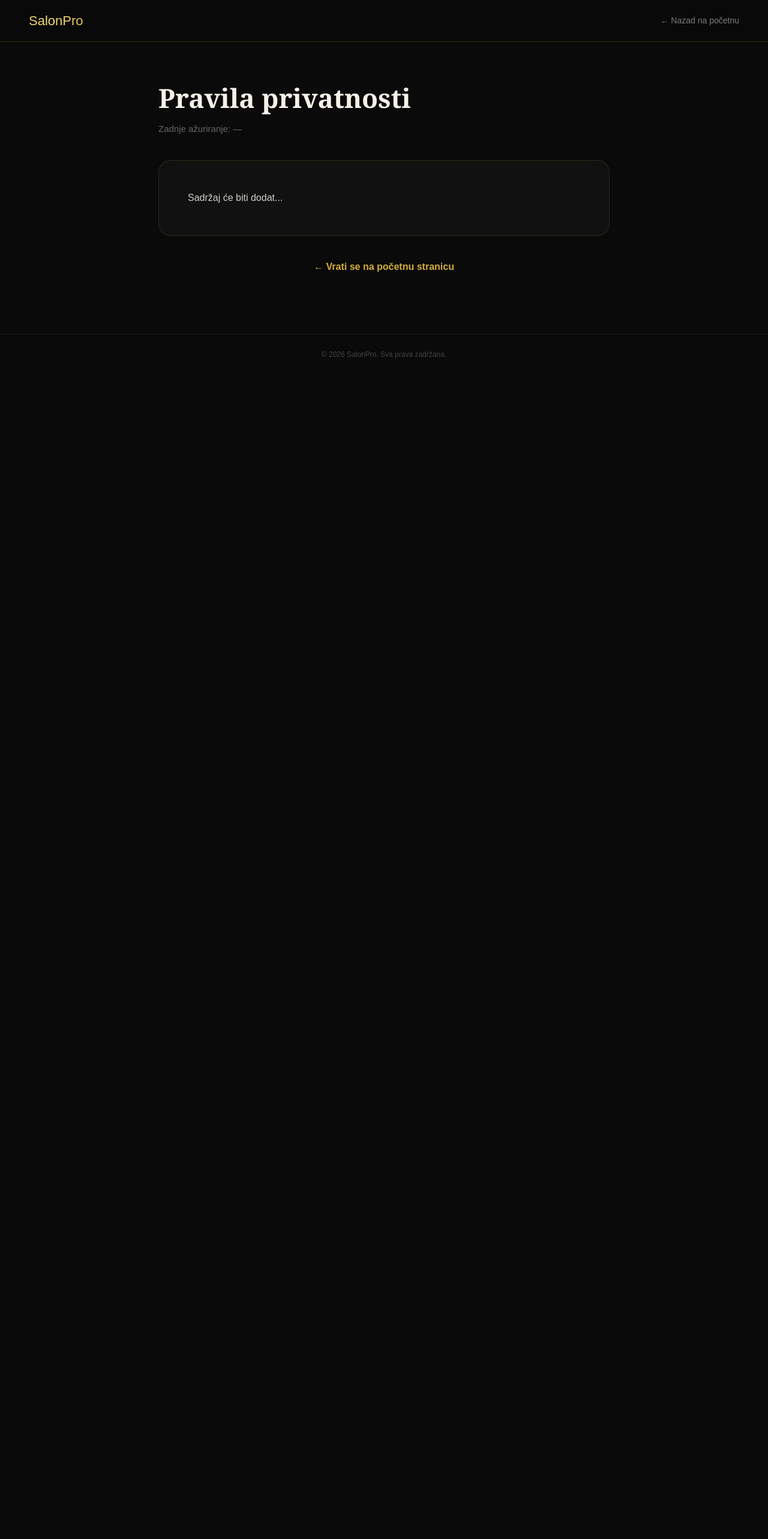
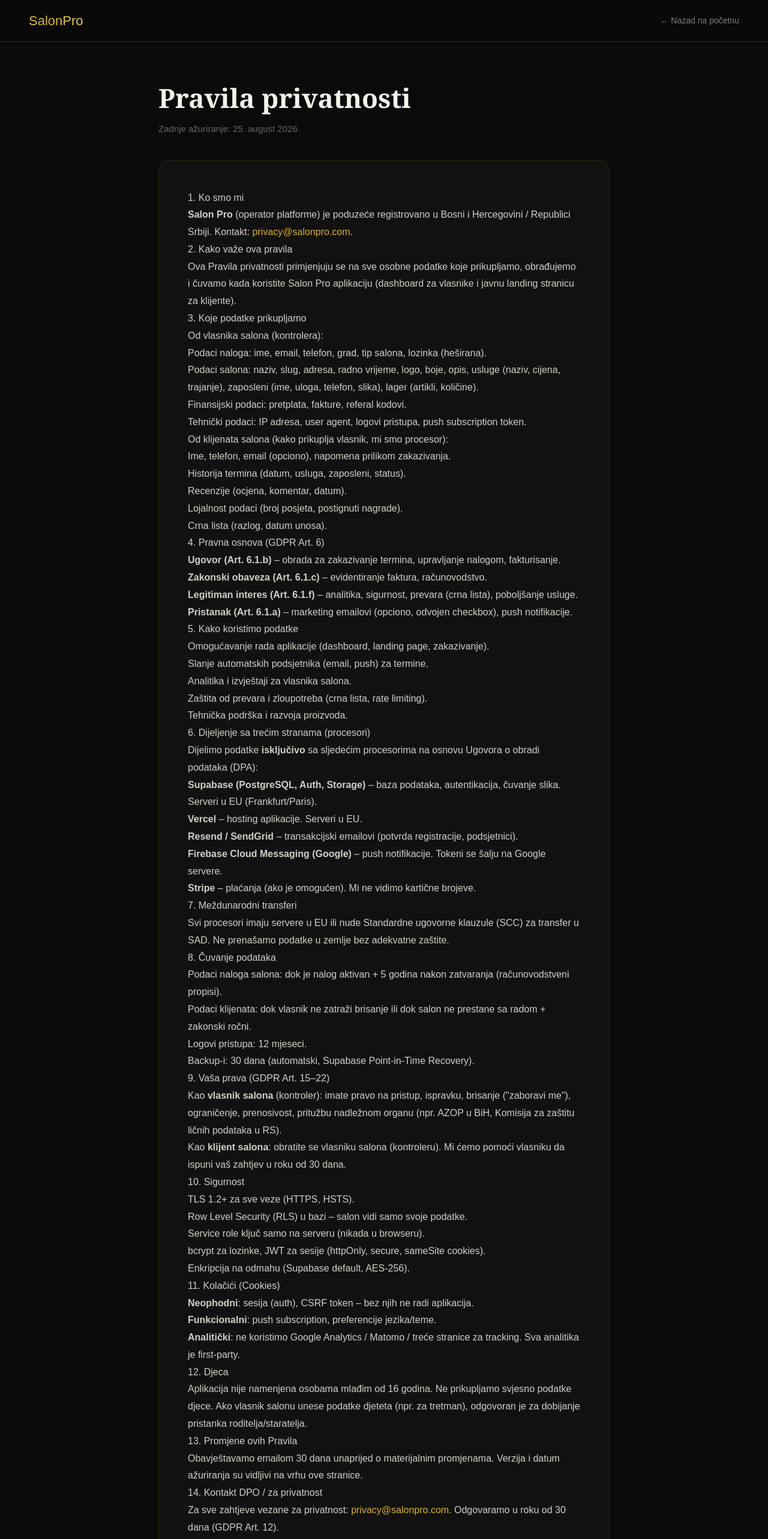
Before and after one commit to Zoran251/salon_pro, a Next.js app: page /privacy in a window 1280 px wide. Shown: the top 2566 px of the page at 60% size. Before the commit the page ends 800 px from the top, so only its background shows below. Built offline with nearby package versions, Linux system fonts and the light colour scheme; no server answers; the database is empty.

Commit message:
Terms/Privacy: static pages with hardcoded content (no DB needed)

```diff
--- a/app/privacy/page.tsx
+++ b/app/privacy/page.tsx
@@ -6,11 +6,101 @@ export const metadata: Metadata = {
   description: 'Pravila privatnosti i zaštite podataka aplikacije Salon Pro.',
 }
 
-export default async function PrivacyPage() {
-  const res = await fetch(`${process.env.NEXT_PUBLIC_SITE_URL || 'http://localhost:3000'}/api/legal/privacy`, {
-    next: { revalidate: 3600 },
-  })
-  const { data } = await res.json()
+const PRIVACY_CONTENT = `
+<h2>1. Ko smo mi</h2>
+<p><strong>Salon Pro</strong> (operator platforme) je poduzeće registrovano u Bosni i Hercegovini / Republici Srbiji. Kontakt: <a href="mailto:privacy@salonpro.com" style="color:#d4af37">privacy@salonpro.com</a>.</p>
+
+<h2>2. Kako važe ova pravila</h2>
+<p>Ova Pravila privatnosti primjenjuju se na sve osobne podatke koje prikupljamo, obrađujemo i čuvamo kada koristite Salon Pro aplikaciju (dashboard za vlasnike i javnu landing stranicu za klijente).</p>
+
+<h2>3. Koje podatke prikupljamo</h2>
+<h3>Od vlasnika salona (kontrolera):</h3>
+<ul>
+<li>Podaci naloga: ime, email, telefon, grad, tip salona, lozinka (heširana).</li>
+<li>Podaci salona: naziv, slug, adresa, radno vrijeme, logo, boje, opis, usluge (naziv, cijena, trajanje), zaposleni (ime, uloga, telefon, slika), lager (artikli, količine).</li>
+<li>Finansijski podaci: pretplata, fakture, referal kodovi.</li>
+<li>Tehnički podaci: IP adresa, user agent, logovi pristupa, push subscription token.</li>
+</ul>
+
+<h3>Od klijenata salona (kako prikuplja vlasnik, mi smo procesor):</h3>
+<ul>
+<li>Ime, telefon, email (opciono), napomena prilikom zakazivanja.</li>
+<li>Historija termina (datum, usluga, zaposleni, status).</li>
+<li>Recenzije (ocjena, komentar, datum).</li>
+<li>Lojalnost podaci (broj posjeta, postignuti nagrade).</li>
+<li>Crna lista (razlog, datum unosa).</li>
+</ul>
+
+<h2>4. Pravna osnova (GDPR Art. 6)</h2>
+<ul>
+<li><strong>Ugovor (Art. 6.1.b)</strong> – obrada za zakazivanje termina, upravljanje nalogom, fakturisanje.</li>
+<li><strong>Zakonski obaveza (Art. 6.1.c)</strong> – evidentiranje faktura, računovodstvo.</li>
+<li><strong>Legitiman interes (Art. 6.1.f)</strong> – analitika, sigurnost, prevara (crna lista), poboljšanje usluge.</li>
+<li><strong>Pristanak (Art. 6.1.a)</strong> – marketing emailovi (opciono, odvojen checkbox), push notifikacije.</li>
+</ul>
+
+<h2>5. Kako koristimo podatke</h2>
+<ul>
+<li>Omogućavanje rada aplikacije (dashboard, landing page, zakazivanje).</li>
+<li>Slanje automatskih podsjetnika (email, push) za termine.</li>
+<li>Analitika i izvještaji za vlasnika salona.</li>
+<li>Zaštita od prevara i zloupotreba (crna lista, rate limiting).</li>
+<li>Tehnička podrška i razvoja proizvoda.</li>
+</ul>
+
+<h2>6. Dijeljenje sa trećim stranama (procesori)</h2>
+<p>Dijelimo podatke <strong>isključivo</strong> sa sljedećim procesorima na osnovu Ugovora o obradi podataka (DPA):</p>
+<ul>
+<li><strong>Supabase (PostgreSQL, Auth, Storage)</strong> – baza podataka, autentikacija, čuvanje slika. Serveri u EU (Frankfurt/Paris).</li>
+<li><strong>Vercel</strong> – hosting aplikacije. Serveri u EU.</li>
+<li><strong>Resend / SendGrid</strong> – transakcijski emailovi (potvrda registracije, podsjetnici).</li>
+<li><strong>Firebase Cloud Messaging (Google)</strong> – push notifikacije. Tokeni se šalju na Google servere.</li>
+<li><strong>Stripe</strong> – plaćanja (ako je omogućen). Mi ne vidimo kartične brojeve.</li>
+</ul>
+
+<h2>7. Meždunarodni transferi</h2>
+<p>Svi procesori imaju servere u EU ili nude Standardne ugovorne klauzule (SCC) za transfer u SAD. Ne prenašamo podatke u zemlje bez adekvatne zaštite.</p>
+
+<h2>8. Čuvanje podataka</h2>
+<ul>
+<li>Podaci naloga salona: dok je nalog aktivan + 5 godina nakon zatvaranja (računovodstveni propisi).</li>
+<li>Podaci klijenata: dok vlasnik ne zatraži brisanje ili dok salon ne prestane sa radom + zakonski ročni.</li>
+<li>Logovi pristupa: 12 mjeseci.</li>
+<li>Backup-i: 30 dana (automatski, Supabase Point-in-Time Recovery).</li>
+</ul>
+
+<h2>9. Vaša prava (GDPR Art. 15–22)</h2>
+<p>Kao <strong>vlasnik salona</strong> (kontroler): imate pravo na pristup, ispravku, brisanje ("zaboravi me"), ograničenje, prenosivost, pritužbu nadležnom organu (npr. AZOP u BiH, Komisija za zaštitu ličnih podataka u RS).</p>
+<p>Kao <strong>klijent salona</strong>: obratite se vlasniku salona (kontroleru). Mi ćemo pomoći vlasniku da ispuni vaš zahtjev u roku od 30 dana.</p>
+
+<h2>10. Sigurnost</h2>
+<ul>
+<li>TLS 1.2+ za sve veze (HTTPS, HSTS).</li>
+<li>Row Level Security (RLS) u bazi – salon vidi samo svoje podatke.</li>
+<li>Service role ključ samo na serveru (nikada u browseru).</li>
+<li>bcrypt za lozinke, JWT za sesije (httpOnly, secure, sameSite cookies).</li>
+<li>Enkripcija na odmahu (Supabase default, AES-256).</li>
+</ul>
+
+<h2>11. Kolačići (Cookies)</h2>
+<ul>
+<li><strong>Neophodni</strong>: sesija (auth), CSRF token – bez njih ne radi aplikacija.</li>
+<li><strong>Funkcionalni</strong>: push subscription, preferencije jezika/teme.</li>
+<li><strong>Analitički</strong>: ne koristimo Google Analytics / Matomo / treće stranice za tracking. Sva analitika je first-party.</li>
+</ul>
+
+<h2>12. Djeca</h2>
+<p>Aplikacija nije namenjena osobama mlađim od 16 godina. Ne prikupljamo svjesno podatke djece. Ako vlasnik salonu unese podatke djeteta (npr. za tretman), odgovoran je za dobijanje pristanka roditelja/staratelja.</p>
+
+<h2>13. Promjene ovih Pravila</h2>
+<p>Obavještavamo emailom 30 dana unaprijed o materijalnim promjenama. Verzija i datum ažuriranja su vidljivi na vrhu ove stranice.</p>
+
+<h2>14. Kontakt DPO / za privatnost</h2>
+<p>Za sve zahtjeve vezane za privatnost: <a href="mailto:privacy@salonpro.com" style="color:#d4af37">privacy@salonpro.com</a>. Odgovaramo u roku od 30 dana (GDPR Art. 12).</p>
+`
+
+export default function PrivacyPage() {
+  const GOLD = '#d4af37'
 
   return (
     <main style={{ background: '#0a0a0a', minHeight: '100vh', color: '#f5f0e8', fontFamily: 'sans-serif' }}>
@@ -26,18 +116,18 @@ export default async function PrivacyPage() {
 
       <div style={{ maxWidth: '800px', margin: '0 auto', padding: '60px 24px 100px' }}>
         <h1 style={{ fontSize: 'clamp(28px,5vw,44px)', fontWeight: 700, fontFamily: 'Georgia,serif', color: '#f5f0e8', marginBottom: '8px' }}>
-          {data?.title || 'Pravila privatnosti'}
+          Pravila privatnosti
         </h1>
         <p style={{ color: 'rgba(245,240,232,0.4)', marginBottom: '40px', fontSize: '15px' }}>
-          Zadnje ažuriranje: {data?.updated_at ? new Date(data.updated_at).toLocaleDateString('sr-RS') : '—'}
+          Zadnje ažuriranje: 25. august 2026.
         </p>
 
         <div style={{ background: '#111', border: '0.5px solid rgba(212,175,55,.15)', borderRadius: '20px', padding: '48px', lineHeight: 1.8, color: 'rgba(245,240,232,0.85)' }}>
-          <div dangerouslySetInnerHTML={{ __html: data?.content_html || '<p>Sadržaj će biti dodat...</p>' }} />
+          <div dangerouslySetInnerHTML={{ __html: PRIVACY_CONTENT }} />
         </div>
 
         <div style={{ marginTop: '40px', textAlign: 'center' }}>
-          <Link href="/" style={{ color: '#d4af37', textDecoration: 'none', fontWeight: 600 }}>
+          <Link href="/" style={{ color: GOLD, textDecoration: 'none', fontWeight: 600 }}>
             ← Vrati se na početnu stranicu
           </Link>
         </div>
--- a/app/terms/page.tsx
+++ b/app/terms/page.tsx
@@ -6,11 +6,70 @@ export const metadata: Metadata = {
   description: 'Uslovi korištenja aplikacije Salon Pro za upravljanje frizerskim i kozmetičkim salonima.',
 }
 
-export default async function TermsPage() {
-  const res = await fetch(`${process.env.NEXT_PUBLIC_SITE_URL || 'http://localhost:3000'}/api/legal/terms`, {
-    next: { revalidate: 3600 },
-  })
-  const { data } = await res.json()
+const TERMS_CONTENT = `
+<h2>1. Uvod i prihvaćanje uslova</h2>
+<p>Dobrodošli u Salon Pro ("mi", "naš", "aplikacija"). Koristeći našu aplikaciju i usluge, prihvaćate ove Uslove korištenja ("Uslovi"). Molimo vas da ih pažljivo pročitate.</p>
+
+<h2>2. Opis usluge</h2>
+<p>Salon Pro je SaaS platforma za upravljanje frizerskim, kozmetičkim i drugim tipovima salona. Omogućuje: online zakazivanje termina putem javne landing stranice, upravljanje uslugama, zaposlenima, lagerom, analitiku, automatske podsjetnike, recenzije, lojalnost i crnu listu klijenata.</p>
+
+<h2>3. Registracija i nalog</h3>
+<ul>
+<li>Registracijom salon postaje "vlasnik naloga" i odgovoran je za sve aktivnosti na svom nalogu.</li>
+<li>Vlasnik mora unijeti tačne podatke (naziv, email, telefon, grad, tip salona).</li>
+<li>Lozinke se čuvaju heširane (bcrypt) – mi ih ne vidimo niti čuvamo u čitljivom obliku.</li>
+</ul>
+
+<h2>4. Pretplate i plaćanje</h3>
+<ul>
+<li>Dostupni planovi: Mjesečni (29,99 €/mj), Godišnji (299 €/god), Doživotna licenca (1.200 € jednokratno).</li>
+<li>Cijene su u EUR, plaćanje obavlja se putem Stripe (kartica) ili putem fakture (dogovorno).</li>
+<li>Promo kod "Osnivac10" daje doživotnu licencu za 500 € (limitirano na 10 licenci).</li>
+<li>Preporuka: za 3 nova salona registrovana putem referal koda, godišnja pretplata snižava se na 254 €.</li>
+<li>Otkazivanje: mjesečni plan se može otkazati u bilo kom trenutku, godišnji i doživotni nisu povratni.</li>
+</ul>
+
+<h2>5. Odgovornost vlasnika salona</h3>
+<ul>
+<li>Vlasnik je odgovoran za sadržaj svoje landing stranice (usluge, cjene, radno vrijeme, slike).</li>
+<li>Vlasnik mora imati sve potrebne dozvole/licence za rad (sanitarna ispravnost, craft licence itd.).</li>
+<li>Vlasnik upravlja podacima своих klijenata u skladu sa zakonom.</li>
+</ul>
+
+<h2>6. Podaci klijenata i privatnost</h3>
+<p>Detaljna obrada osobnih podataka opisana je u <a href="/privacy" style="color:#d4af37">Pravilima privatnosti</a>. Kratko: mi smo <strong>procesori</strong> podataka, vlasnik salona je <strong>kontroler</strong>. Mi ne prodajemo niti dijelišemo podatke klijenata sa trećim stranama osim za tehničke potrebe (hosting, email, push notifikacije).</p>
+
+<h2>7. Intelektualna svojina</h3>
+<ul>
+<li>Kod, dizajn, baza podataka i funkcionalnosti Salon Pro su naša intelektualna svojina.</li>
+<li>Vlasnik salona zadržava prava na svoje slike, logo, tekstove i podatke klijenata.</li>
+<li>Prilikom otkazivanja pretplate, vlasnik može izvezti svoje podatke (JSON/CSV).</li>
+</ul>
+
+<h2>8. Dostupnost i održavanje</h3>
+<ul>
+<li>Ciljamo na 99,9% uptime. Planirano održavanje obavljamo noću (najčešće 02–04h).</li>
+<li>Ne garatujemo neprekidnu dostupnost (force majeure, DDoS, problemi sa dobavljačem oblaka).</li>
+</ul>
+
+<h2>9. Odricanje od garancija i ograničenje odgovornosti</h3>
+<p>Usluga se pruža "kakva jest" i "kada je dostupna". Ne snosimo odgovornost za: gubitak profitа, gubitak podataka zbog greške korisnika, radnje trećih strana (Stripe, Supabase, Vercel, Firebase), ili bilo kakve indirektne štete. Naša ukupna odgovornost ograničena je na iznos plaćen u zadnjih 12 mjeseci.</p>
+
+<h2>10. Promjene Uslova</h3>
+<p>Možemo izmijeniti ove Uslove. O svim važnijim promjenama obavijestiti ćemo vas emailom najmanje 30 dana prije stupanja na snagu. Nastavak korištenja nakon promjene znači prihvaćanje novih Uslova.</p>
+
+<h2>11. Primjenjivo pravo i rask</h3>
+<ul>
+<li>Ovi Uslovi su podložni zakonima Bosne i Hercegovine / Republike Srbije / Crne Gore (prema sjedištu korisnika).</li>
+<li>Svi sporovi rješavaju se mirno, a ako to ne uspije — nadležnim sudom u sjedištu korisnika.</li>
+</ul>
+
+<h2>12. Kontakt</h3>
+<p>Za pitanja oko ovih Uslova: <a href="mailto:legal@salonpro.com" style="color:#d4af37">legal@salonpro.com</a> ili putem <a href="/#contact" style="color:#d4af37">kontakt forme</a>.</p>
+`
+
+export default function TermsPage() {
+  const GOLD = '#d4af37'
 
   return (
     <main style={{ background: '#0a0a0a', minHeight: '100vh', color: '#f5f0e8', fontFamily: 'sans-serif' }}>
@@ -26,18 +85,18 @@ export default async function TermsPage() {
 
       <div style={{ maxWidth: '800px', margin: '0 auto', padding: '60px 24px 100px' }}>
         <h1 style={{ fontSize: 'clamp(28px,5vw,44px)', fontWeight: 700, fontFamily: 'Georgia,serif', color: '#f5f0e8', marginBottom: '8px' }}>
-          {data?.title || 'Uslovi korištenja'}
+          Uslovi korištenja
         </h1>
         <p style={{ color: 'rgba(245,240,232,0.4)', marginBottom: '40px', fontSize: '15px' }}>
-          Zadnje ažuriranje: {data?.updated_at ? new Date(data.updated_at).toLocaleDateString('sr-RS') : '—'}
+          Zadnje ažuriranje: 25. august 2026.
         </p>
 
         <div style={{ background: '#111', border: '0.5px solid rgba(212,175,55,.15)', borderRadius: '20px', padding: '48px', lineHeight: 1.8, color: 'rgba(245,240,232,0.85)' }}>
-          <div dangerouslySetInnerHTML={{ __html: data?.content_html || '<p>Sadržaj će biti dodat...</p>' }} />
+          <div dangerouslySetInnerHTML={{ __html: TERMS_CONTENT }} />
         </div>
 
         <div style={{ marginTop: '40px', textAlign: 'center' }}>
-          <Link href="/" style={{ color: '#d4af37', textDecoration: 'none', fontWeight: 600 }}>
+          <Link href="/" style={{ color: GOLD, textDecoration: 'none', fontWeight: 600 }}>
             ← Vrati se na početnu stranicu
           </Link>
         </div>
```
